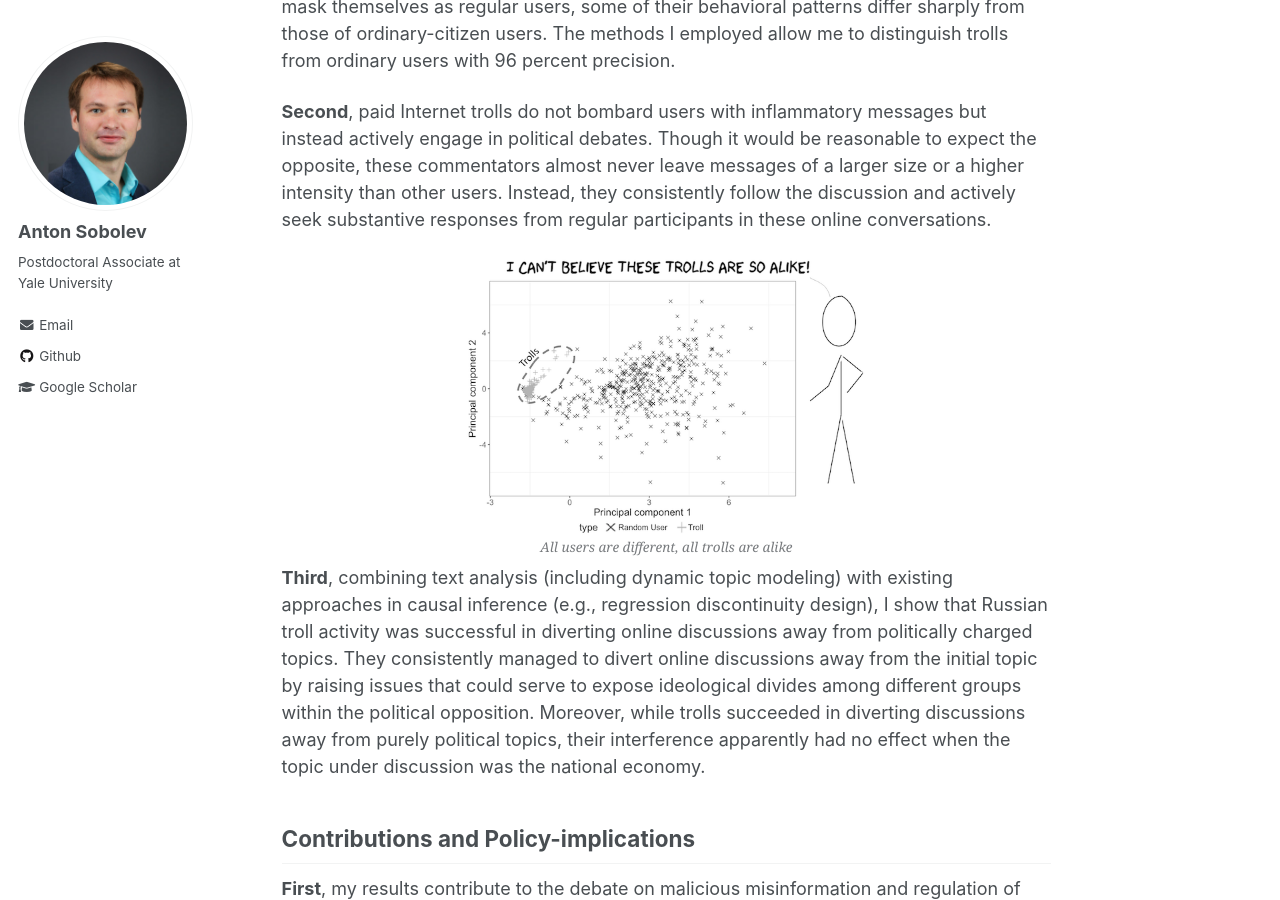
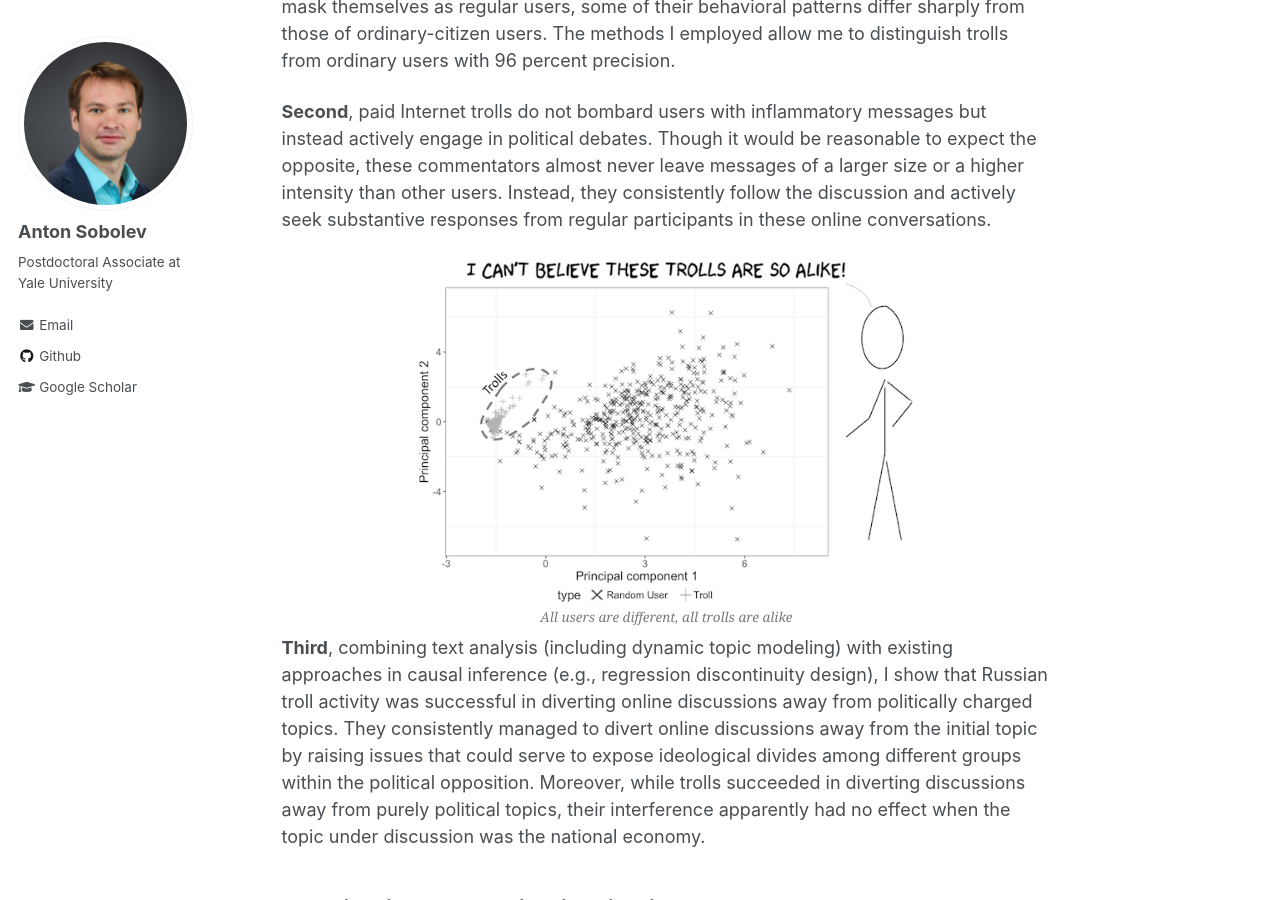
Before and after one commit to egorina/egorina.github.io, a Jekyll site: the page built from _pages/dissertation.md, in a window 1280 px wide and 900 px high, scrolled down 1490 px. Built offline with Jekyll 4.4.1, drawn with Linux system fonts in a browser that asks for light colours; comment, search, counter and statistics services are not loaded.

Commit message:
Update dissertation.md

```diff
--- a/_pages/dissertation.md
+++ b/_pages/dissertation.md
@@ -48,7 +48,7 @@ My analysis results in three important findings.
 
 <center>
 
-<img src="https://AntonSobolev.github.io/files/figs/dissertation-PCA.png" width="400">
+<img src="https://AntonSobolev.github.io/files/figs/dissertation-PCA.png" width="500">
 <figcaption><i>All users are different, all trolls are alike</i></figcaption>
 </center>
 
```
